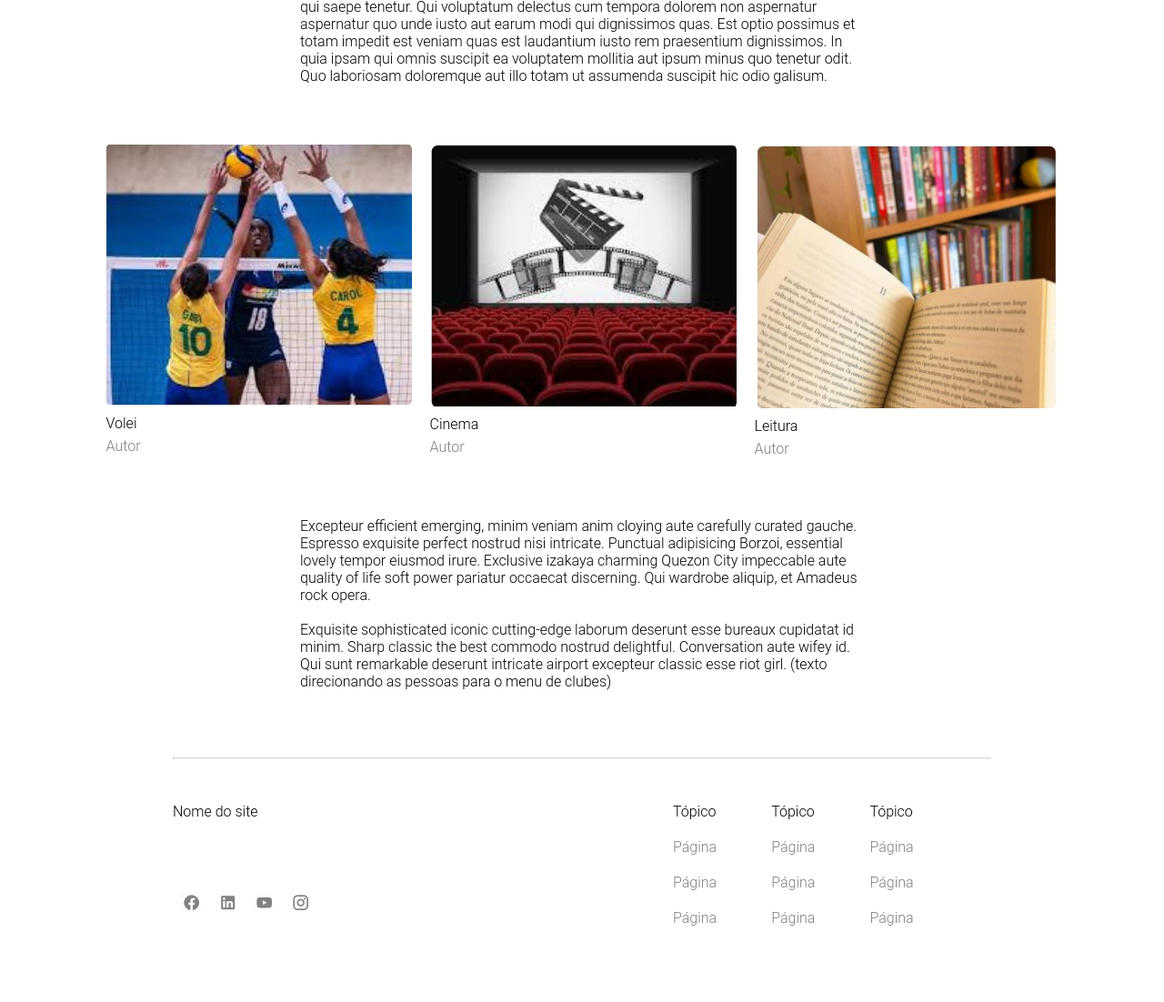
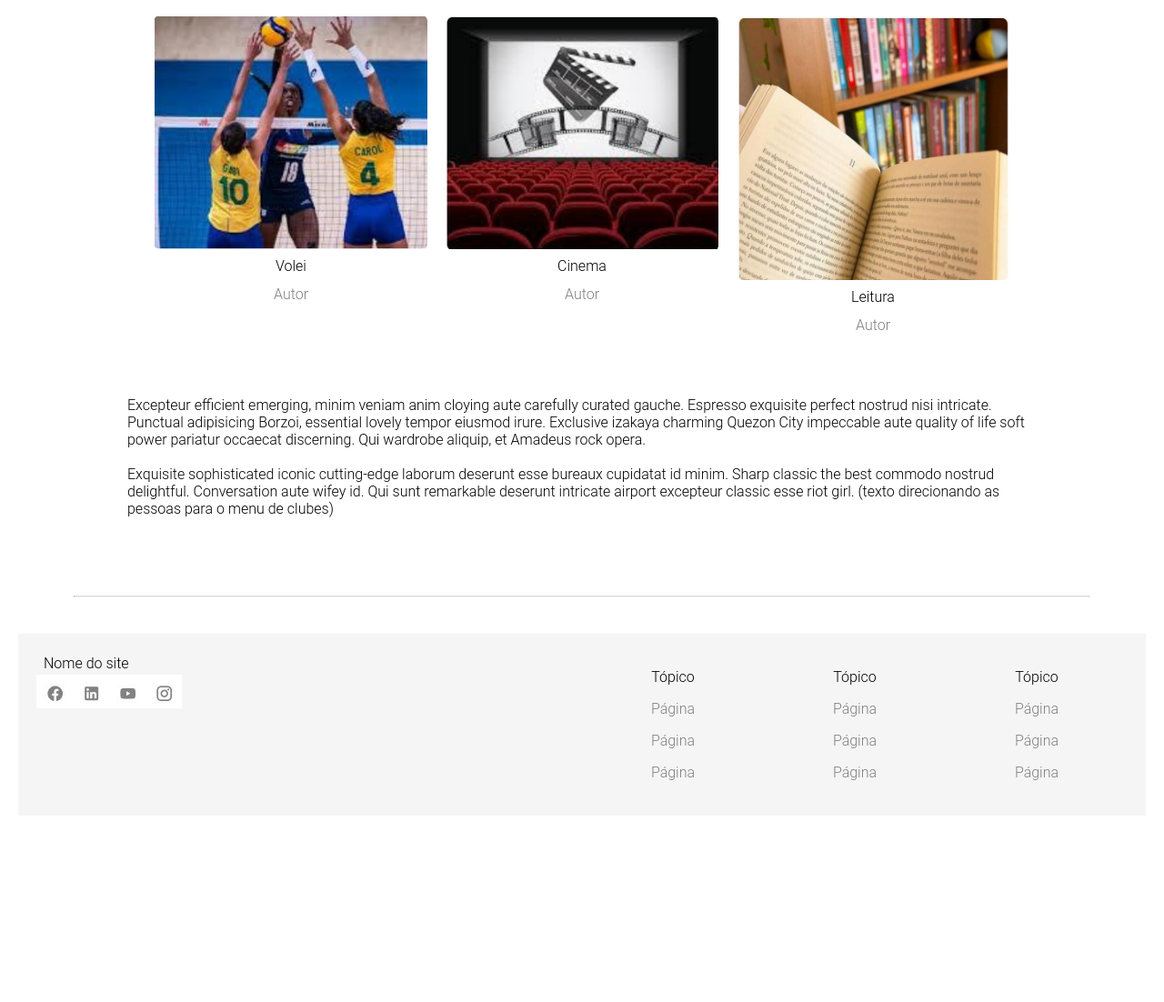
Before and after one commit to ChristianoGustavoFagundes/Jornal, a plain HTML site: page index.html in a window 1280 px wide. Shown: the part 1048-2150 px from the top of the page at 91% size. After the commit the page ends 1965 px from the top, so only its background shows below. Drawn offline with Linux system fonts and the light colour scheme.

Commit message:
Add files via upload

```diff
--- a/index.css
+++ b/index.css
@@ -1,132 +1,152 @@
-body{
-    margin: 50px 90px;
+body {
+    margin: 0;
+    padding: 20px;
+    font-family: "Poppins", sans-serif;
 }
 
-.cabecalho{
-    display: inline;
+img {
+    max-width: 100%;
+    height: auto;
+    display: block;
 }
 
-.nomedosite{
+/* CABEÇALHO */
+.cabecalho {
+    text-align: center;
+}
+
+.nomedosite {
     font-family: "Roboto", sans-serif;
     font-weight: 300;
 }
 
-.menu{
+.menu {
     font-family: "Poppins", sans-serif;
     background-color: rgb(12, 73, 110);
     color: white;
-    border-style: none;
+    border: none;
     border-radius: 5px;
     padding: 5px 20px;
-    float: right;
+    margin-top: 10px;
 }
 
-.menu:active{
-    background-color: rgb(10, 56, 85) ;
+.menu:active {
+    background-color: rgb(10, 56, 85);
 }
 
-.tituloprincipal{
-    font-family: "Poppins", sans-serif;
+.tituloprincipal {
     font-weight: 600;
+    font-size: 32px;
+    margin: 10px 0;
 }
 
-.subtitulo{
+.subtitulo {
     color: gray;
     font-family: "Roboto", sans-serif;
     font-weight: 300;
 }
 
-.centeralign{
+/* TEXTOS */
+.txtalign {
     display: flex;
     justify-content: center;
+    padding: 30px 20px;
+    box-sizing: border-box;
 }
 
-.txtalign{
-    display: flex;
-    justify-content: center;
-    padding-top: 50px;
-    padding-left: 240px;
-    padding-right: 240px;
-    padding-bottom: 50px;
-}
-
-.txt1{
+.txtalign p {
+    max-width: 1000px;
     font-family: "Roboto", sans-serif;
     font-weight: 300;
 }
 
-.galeria1{
+/* GALERIA */
+.galeria1 {
     display: flex;
     justify-content: center;
+    flex-wrap: wrap;
+    gap: 20px;
+    padding: 20px 0;
 }
 
-.itemgaleria1{
-    margin: 0px 10px;
+.itemgaleria1 {
+    width: 300px;
+    text-align: center;
 }
 
-.titulogaleria1{
+.titulogaleria1 {
     font-family: "Roboto", sans-serif;
     font-weight: 300;
-    margin-top: 40px;
+    margin-top: 10px;
 }
 
-.imgtxt{
-    padding-top: 6px;
-    padding-bottom: 6px;
-}
-.divisor{
-    margin-inline: 100px;
-    border-top: 1px solid rgb(218, 218, 218);
+.imgtxt {
+    padding: 6px 0;
 }
 
-.footerbigdiv{
-    display: flex;
-    flex-direction: row;
+/* DIVISOR */
+.divisor {
+    margin: 40px auto;
+    border-top: 1px solid rgb(218, 218, 218);
+    max-width: 90%;
 }
 
-.footerdiv{
-    padding-top: 40px;
-    padding-left: 100px;
+/* RODAPÉ */
+.footerbigdiv {
+    display: flex;
+    flex-wrap: wrap;
+    padding: 20px;
+    background-color: #f5f5f5;
+}
+
+.footerdiv,
+.footerdiv1 {
+    width: 100%;
     display: flex;
     flex-direction: column;
-    width: 50%;
+    align-items: center;
 }
 
-.nomedosite2{
+.footerbigdiv2 {
+    padding: 10px 0;
+}
+
+.coluna {
+    display: flex;
+    flex-direction: column;
+    align-items: center;
+}
+
+.nomedosite2,
+.nomedosite3,
+.nomedosite4 {
     font-family: "Roboto", sans-serif;
     font-weight: 300;
+    padding: 8px;
 }
 
-.desce{
-    padding-bottom: 70px;
+.nomedosite4 {
+    color: gray;
 }
 
-.footerdiv1{
-    padding-bottom: 70px;
+/* RESPONSIVO */
+@media (min-width: 768px) {
+    .footerdiv,
+    .footerdiv1 {
         width: 50%;
-    display: flex;
-    flex-direction: row;
+        align-items: flex-start;
     }
 
-.footerbigdiv2{
-    padding-top: 30px;
-    padding-left: 40px
+    .footerdiv1 {
+        flex-direction: row;
+        justify-content: space-around;
     }
 
-.coluna{
-    display: flex;
-    flex-direction: column;
+    .footerbigdiv2 {
+        padding: 10px 20px;
     }
 
-.nomedosite3{
-    font-family: "Roboto", sans-serif;
-    font-weight: 300;
-    padding: 10px;
+    .cabecalho {
+        text-align: left;
     }
-
-.nomedosite4{
-    font-family: "Roboto", sans-serif;
-    font-weight: 300;
-    padding: 10px;
-    color: gray;
 }
```
Lines whose indentation alone changed are shown as unchanged.
